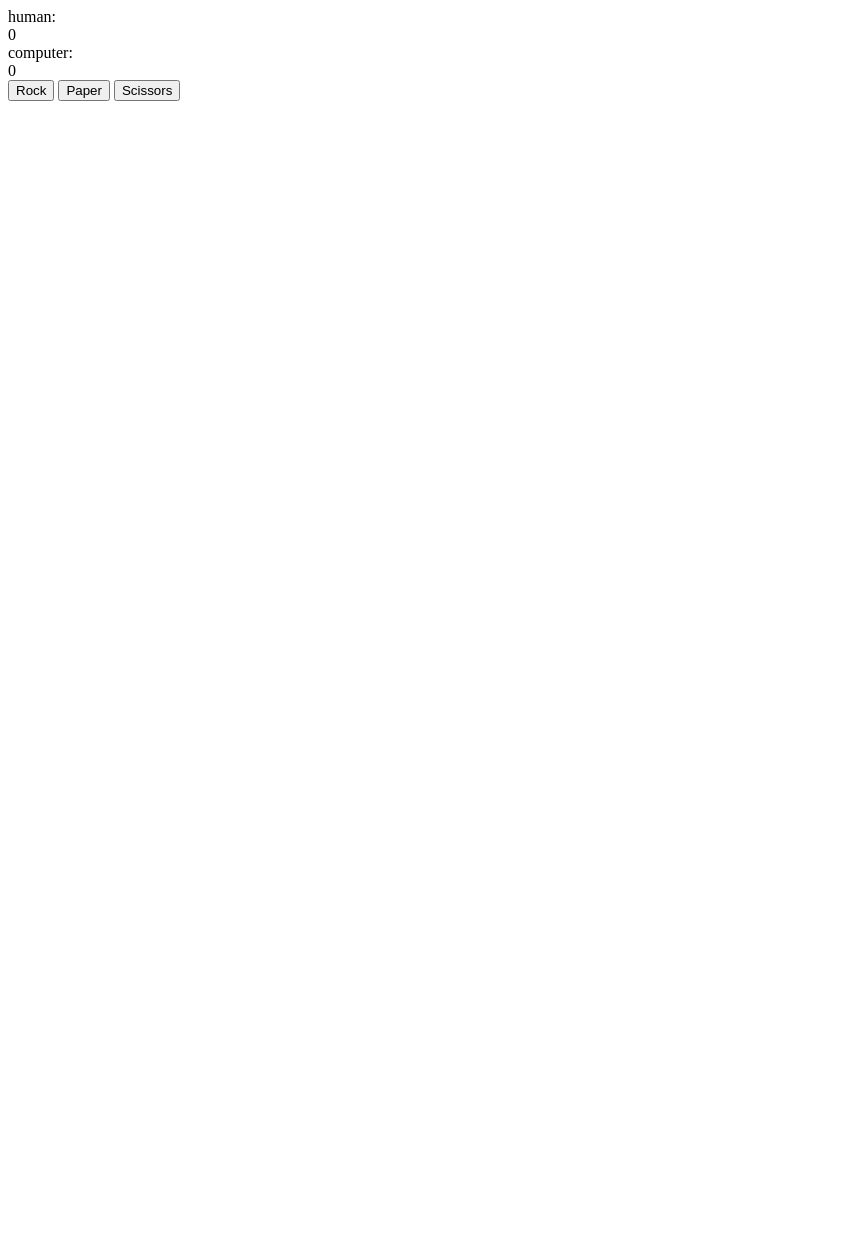
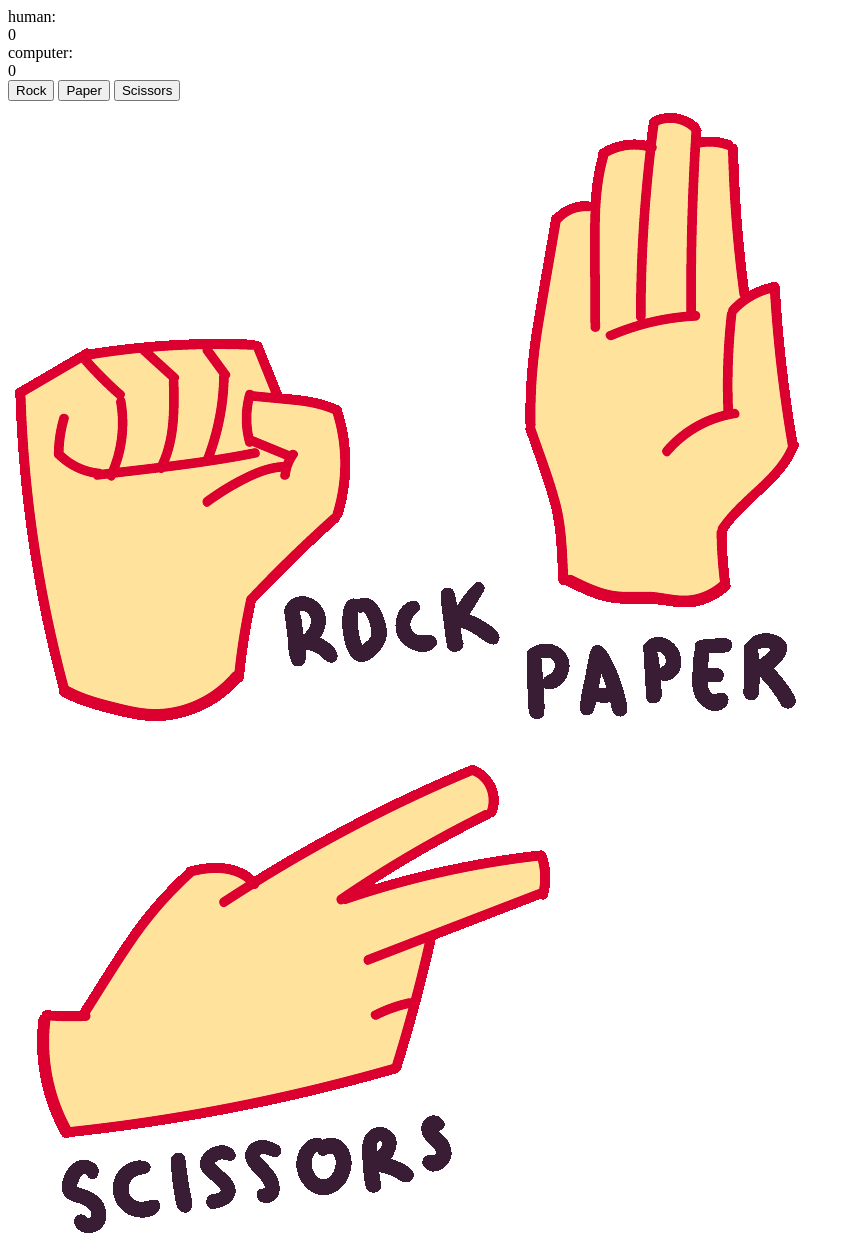
Before and after one commit to racelo/rock-paper-scissors, a plain HTML site: page index.html in a window 1280 px wide. Shown: the whole page, without its empty margins (0-854 px from the left). Before the commit the page ends 800 px from the top, so only its background shows below. Drawn offline with Linux system fonts and the light colour scheme.

Commit message:
Add an id for each image

```diff
--- a/index.html
+++ b/index.html
@@ -21,6 +21,10 @@
         <div class="result" id="result"></div>
         <div class="end-result" id="end-result"></div>
 
+        <img id="img-rock" src="images/rock.png" alt="">
+        <img id="img-paper" src="images/paper.png" alt="">
+        <img id="img-scissors" src="images/scissors.png" alt="">
+
         <script src="script.js"></script>
     </body>
 
```
